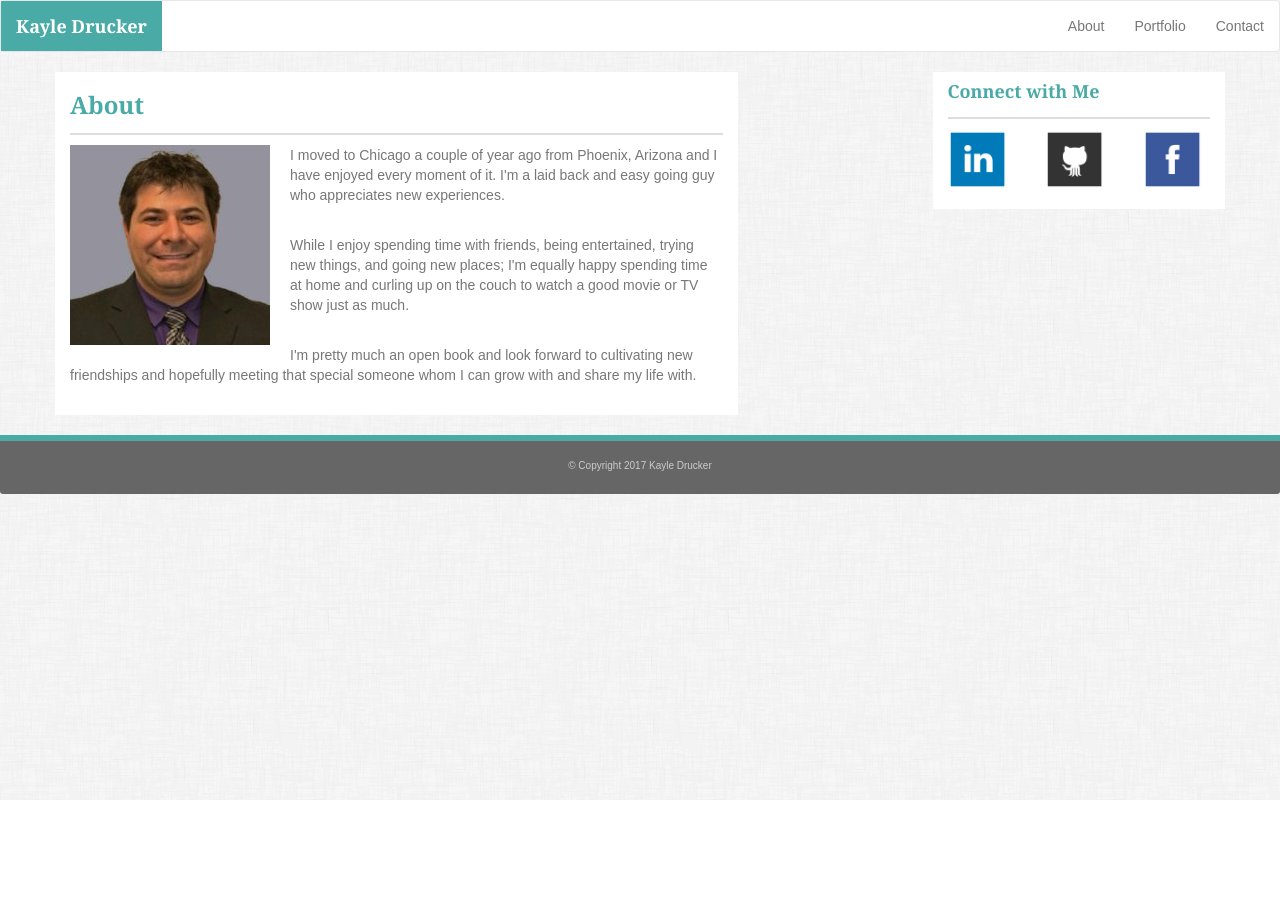
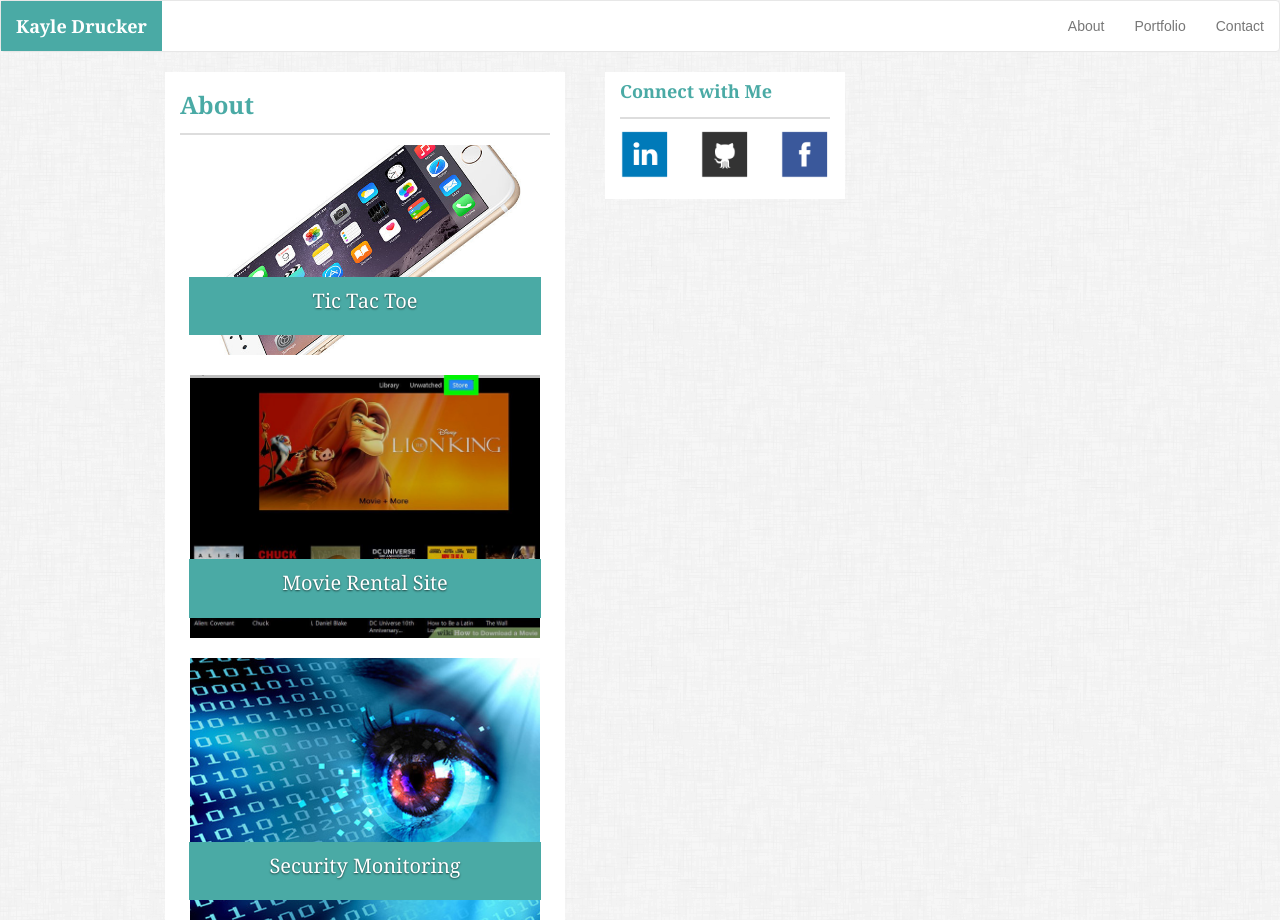
Before and after one commit to KDarch928/Bootstrap-Portfolio, a plain HTML site: page portfolio.html in a window 1280 px wide. Shown: the top 920 px of the page. Before the commit the page ends 800 px from the top, so only its background shows below. Drawn offline with nearby package versions, Linux system fonts and the light colour scheme.

Commit message:
make adjustment to the boostrap layout

```diff
--- a/assests/css/bootstrap.css
+++ b/assests/css/bootstrap.css
@@ -2,7 +2,13 @@
 	background-image: url("../images/dust_scratches.png");
 	font-family: 'Arial', 'Helvetica Neue', Helvetica, sans-serif;
 	color: #777777;
+	margin:auto;
 }
+
+.marg {
+	margin:auto;
+}
+
 
 .navbar .container-fluid .navbar-brand  {
 	color: #ffffff;
@@ -30,7 +36,7 @@
 	color: #cccccc;
 }
 
-h2,h3,h4,h5 {
+h1,h2,h3,h4,h5 {
 	font-family: 'Georgia', Times, Times New Roman, serif;
 	color: #4aaaa5;
 	font-weight: bold;
@@ -54,8 +60,20 @@
 	border-width: 2px;
 }
 
+.section-cont {
+	width: 400px;
+}
+
+.section-cont2 {
+	width: 40px;
+}
+
+.side-cont {
+	width: 240px;
+}
+
 .size {
-	padding-right: 20px;
+	/*padding-right: 20px;*/
 	padding-bottom: 20px
 }
 
@@ -63,3 +81,14 @@
 	font-family: 'Arial', 'Helvetica Neue', Helvetica, sans-serif;
 	color: #777777;
 }
+
+.carousel-caption {
+	background-color: #4aaaa5;
+	color: #ffffff;
+	padding: 10px;
+	font-family: 'Georgia', Times, Times New Roman, serif;
+	font-size: 20px;
+	bottom: 40px;
+	right: 6%;
+	left: 6%;
+}
--- a/portfolio.html
+++ b/portfolio.html
@@ -29,32 +29,56 @@
 	</nav>
 
 	<div class="container">
-		<div class="row">
-			<div class="col-md-7 background1">
+		<div class="row marg">
+			<div class="col-md-7 col-md-offset-1 background1 section-cont">
 				<div class="row">
 					<div class="col-md-12">
 						<h3 class="section-txt">About</h3>
 					</div>
 				</div>
 				<div class="row">
-					<div class="col-md-12">
-						<img src="assests/images/kayle.jpg" class="img-responsive pull-left size" alt="Responsive image">
-						<p>
-							I moved to Chicago a couple of year ago from Phoenix, Arizona and I have enjoyed every moment of it. I'm a laid back and easy going guy who appreciates new experiences.
-						</p><br>
-						<p>
-							While I enjoy spending time with friends, being entertained, trying new things, and going new places; I'm equally happy spending time at home and curling up on the couch to watch a good movie or TV show just as much.
-						</p><br>
-						<p>
-							I'm pretty much an open book and look forward to cultivating new friendships and hopefully meeting that special someone whom I can grow with and share my life with.
-						</p>
+					<div class="col-md-12 text-center">
+						<img height="350" width="350" src="assests/images/iso.jpg" class="img-responsive center-block size" alt="Responsive image">
+						<div class="carousel-caption">
+							<p>Tic Tac Toe</p>
+						</div>
+					</div>
+					<div class="col-md-12 text-center">
+						<img height="350" width="350" src="assests/images/movie.jpg" class="img-responsive center-block size" alt="Responsive image">
+						<div class="carousel-caption">
+							<p>Movie Rental Site</p>
+						</div>
+					</div>
+					<div class="col-md-12 text-center">
+						<img height="350" width="350" src="assests/images/security.jpg" class="img-responsive center-block size" alt="Responsive image">
+						<div class="carousel-caption">
+							<p>Security Monitoring</p>
+						</div>
+					</div>
+					<div class="col-md-12 text-center">
+						<img height="350" width="350" src="assests/images/server.jpg" class="img-responsive center-block size" alt="Responsive image">
+						<div class="carousel-caption">
+							<p>Server Maintenance</p>
+						</div>
+					</div>
+					<div class="col-md-12 text-center">
+						<img height="350" width="350" src="assests/images/revit.jpg" class="img-responsive center-block size" alt="Responsive image">
+						<div class="carousel-caption">
+							<p>Revit Design</p>
+						</div>
+					</div>
+					<div class="col-md-12 text-center">
+						<img height="350" width="350" src="assests/images/heap.jpg" class="img-responsive center-block size" alt="Responsive image">
+						<div class="carousel-caption">
+							<p>Heap Manager</p>
+						</div>
 					</div>
 				</div>
 			</div>
-			<div class="col-md-2">
+			<div class="col-md-2 section-cont2">
 
 			</div>
-			<div class="col-md-3 background1">
+			<div class="col-md-3 background1 side-cont">
 				<div class="row">
 					<div class="col-md-12">
 						<h4 class="connect-txt">Connect with Me</h4>
@@ -62,13 +86,13 @@
 				</div>
 				<div class="row">
 					<div class="col-md-4">
-						<a href="https://www.linkedin.com/in/kayledrucker" target="_blank"><img height="60" width="60" src="assests/images/linkedin.png" class="img-responsive" alt="Responsive image"></a>
+						<a href="https://www.linkedin.com/in/kayledrucker" target="_blank"><img height="50" width="50" src="assests/images/linkedin.png" class="img-responsive" alt="Responsive image"></a>
 					</div>
 					<div class="col-md-4">
-						<a href="https://github.com/kdarch928" target="_blank"><img height="60" width="60" src="assests/images/github.png" class="img-responsive" alt="Responsive image"></a>
+						<a href="https://github.com/kdarch928" target="_blank"><img height="50" width="50" src="assests/images/github.png" class="img-responsive" alt="Responsive image"></a>
 					</div>
 					<div class="col-md-4">
-						<a href="https://www.facebook.com/kayle.drucker" target="_blank"><img height="60" width="60" src="assests/images/facebook.png" class="img-responsive" alt="Responsive image"></a>
+						<a href="https://www.facebook.com/kayle.drucker" target="_blank"><img height="50" width="50" src="assests/images/facebook.png" class="img-responsive" alt="Responsive image"></a>
 					</div>
 				</div>
 			</div>
```
Also changed, not shown: contact.html (+7 -7 lines), index.html (+8 -8 lines).
